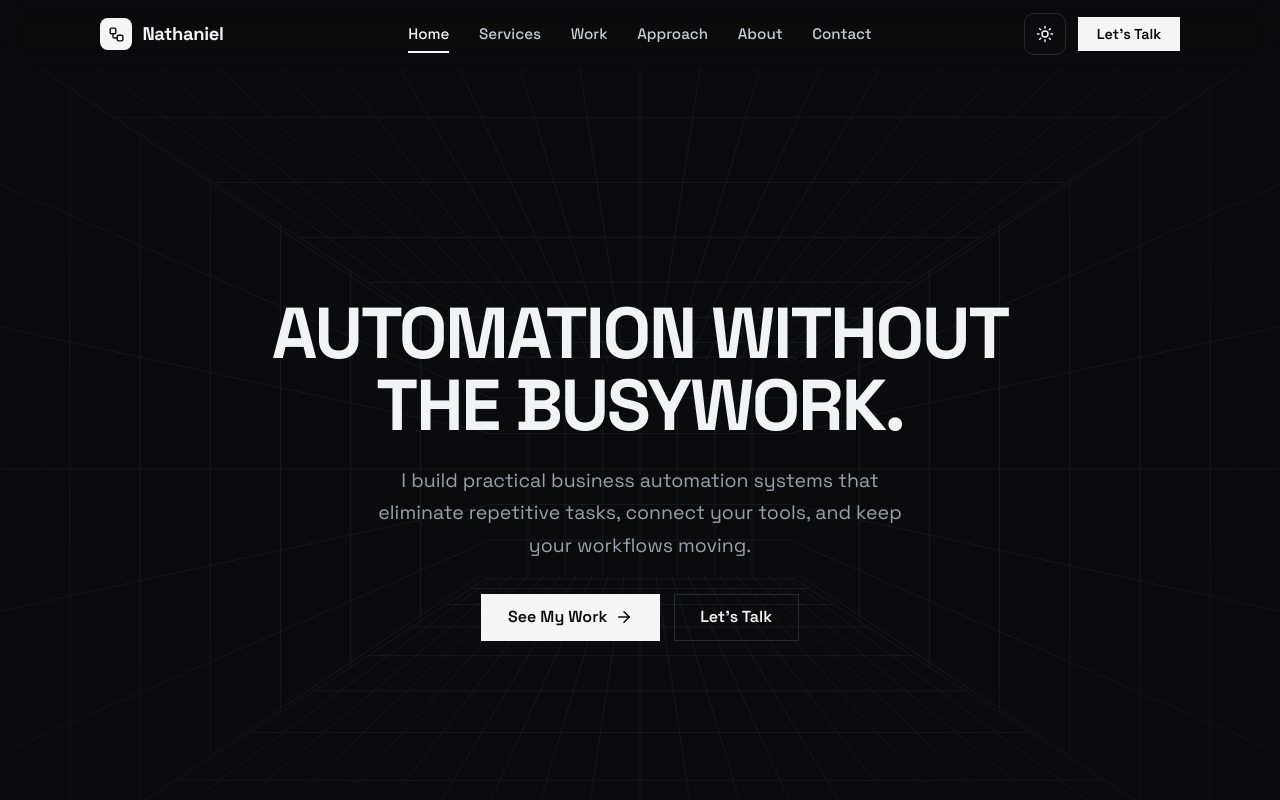
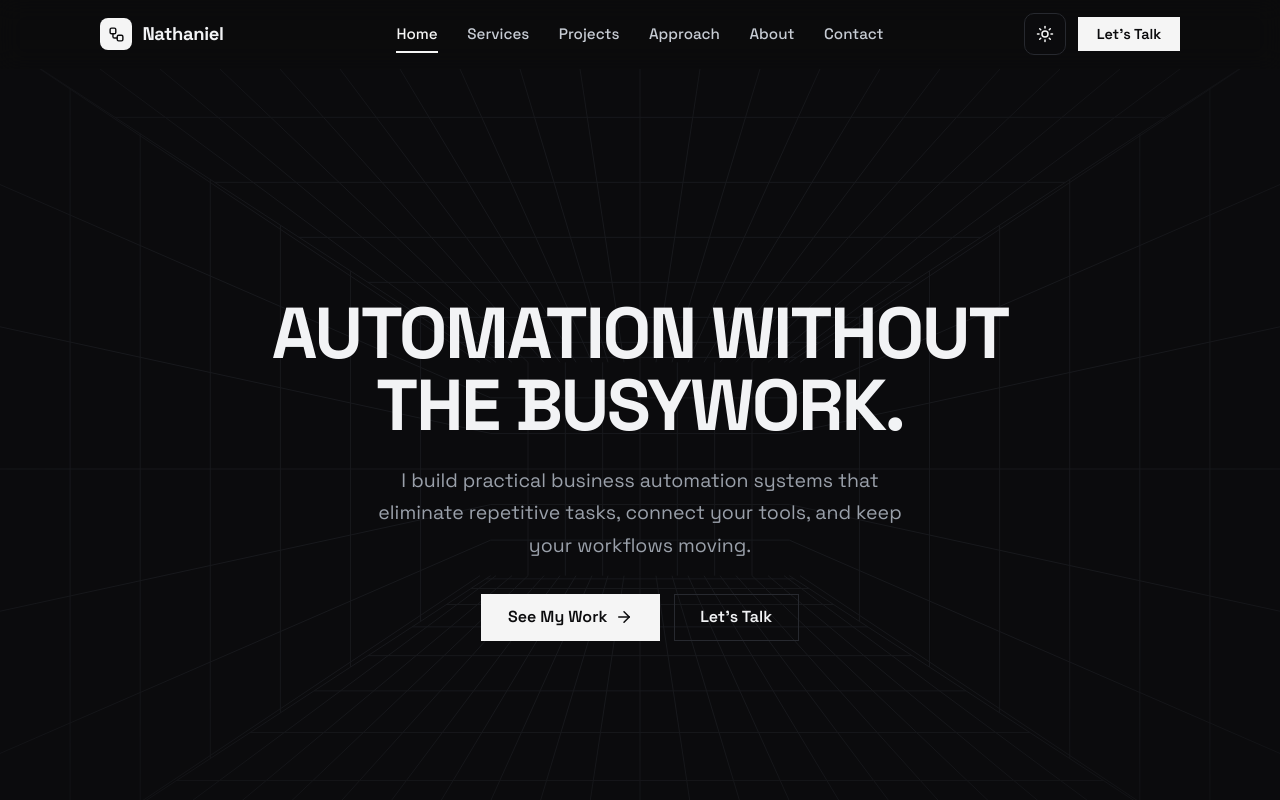
Before and after one commit to NathanielKings/automation, a React (Vite) app: page / in a window 1280 px wide. Shown: the top 800 px of the page. Built offline with nearby package versions, Linux system fonts and the light colour scheme.

Commit message:
fix: correct homepage navigation and rename work to projects

```diff
--- a/src/components/Footer/Footer.jsx
+++ b/src/components/Footer/Footer.jsx
@@ -5,7 +5,7 @@ import styles from './Footer.module.css'
 const nav = [
   { label: 'Home', to: '/' },
   { label: 'Services', to: '/#services' },
-  { label: 'Work', to: '/#work' },
+  { label: 'Projects', to: '/#projects' },
   { label: 'Approach', to: '/#approach' },
   { label: 'About', to: '/#about' },
   { label: 'Contact', to: '/#contact' },
--- a/src/components/Hero/Hero.jsx
+++ b/src/components/Hero/Hero.jsx
@@ -110,7 +110,7 @@ function Hero() {
           </p>
 
           <div className={styles.actions}>
-            <Button href="#work">
+            <Button href="#projects">
               See My Work
               <ArrowRight size={18} aria-hidden="true" />
             </Button>
--- a/src/components/Navbar/Navbar.jsx
+++ b/src/components/Navbar/Navbar.jsx
@@ -8,7 +8,7 @@ import styles from './Navbar.module.css'
 const links = [
   { label: 'Home', to: '/' },
   { label: 'Services', to: '/#services' },
-  { label: 'Work', to: '/#work' },
+  { label: 'Projects', to: '/#projects' },
   { label: 'Approach', to: '/#approach' },
   { label: 'About', to: '/#about' },
   { label: 'Contact', to: '/#contact' },
@@ -20,7 +20,7 @@ function Navbar() {
   const { pathname, hash } = useLocation()
 
   const activeTo = (() => {
-    if (pathname.startsWith('/projects')) return '/#work'
+    if (pathname.startsWith('/projects')) return '/#projects'
     if (pathname === '/') {
       if (hash) return `/#${hash.slice(1)}`
       return '/'
--- a/src/components/ProjectDetail/ProjectDetail.jsx
+++ b/src/components/ProjectDetail/ProjectDetail.jsx
@@ -9,7 +9,7 @@ import styles from './ProjectDetail.module.css'
 
 function BackLink() {
   return (
-    <Link className={styles.back} to="/#work">
+    <Link className={styles.back} to="/#projects">
       <ArrowLeft size={16} aria-hidden="true" />
       Back to Projects
     </Link>
--- a/src/components/ScrollToTop/ScrollToTop.jsx
+++ b/src/components/ScrollToTop/ScrollToTop.jsx
@@ -6,7 +6,6 @@ function ScrollToTop() {
 
   useEffect(() => {
     if (hash) {
-      sessionStorage.removeItem('projectsScrollPosition')
       const el = document.getElementById(hash.slice(1))
       if (el) {
         el.scrollIntoView({ behavior: 'smooth', block: 'start' })
@@ -14,13 +13,7 @@ function ScrollToTop() {
       return
     }
 
-    const saved = sessionStorage.getItem('projectsScrollPosition')
-    if (pathname === '/' && saved !== null) {
-      sessionStorage.removeItem('projectsScrollPosition')
-      window.scrollTo(0, Number(saved))
-    } else {
-      window.scrollTo(0, 0)
-    }
+    window.scrollTo(0, 0)
   }, [pathname, hash])
 
   return null
--- a/src/components/SelectedWork/SelectedWork.jsx
+++ b/src/components/SelectedWork/SelectedWork.jsx
@@ -8,12 +8,8 @@ const featured = projects[0]
 const supporting = projects.slice(1)
 
 function SelectedWork() {
-  const handleViewProject = () => {
-    sessionStorage.setItem('projectsScrollPosition', String(window.scrollY))
-  }
-
   return (
-    <section className={styles.section} id="work">
+    <section className={styles.section} id="projects">
       <div className="container">
         <Reveal>
           <div className={styles.head}>
@@ -34,7 +30,7 @@ function SelectedWork() {
               <span className={styles.toolsLabel}>Tools</span>
               {featured.tools.join(' · ')}
             </p>
-            <Link className={styles.link} to={`/projects/${featured.slug}`} onClick={handleViewProject}>
+            <Link className={styles.link} to={`/projects/${featured.slug}`}>
               View Project
               <ArrowRight size={15} aria-hidden="true" />
             </Link>
@@ -49,7 +45,7 @@ function SelectedWork() {
                 <h3 className={styles.cardTitle}>{project.title}</h3>
                 <p className={styles.cardDesc}>{project.description}</p>
                 <p className={styles.tools}>{project.tools.join(' · ')}</p>
-                <Link className={styles.link} to={`/projects/${project.slug}`} onClick={handleViewProject}>
+                <Link className={styles.link} to={`/projects/${project.slug}`}>
                   View Project
                   <ArrowRight size={15} aria-hidden="true" />
                 </Link>
```
